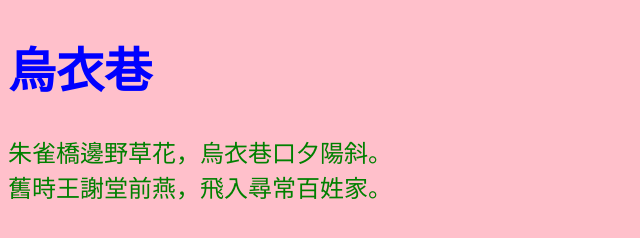
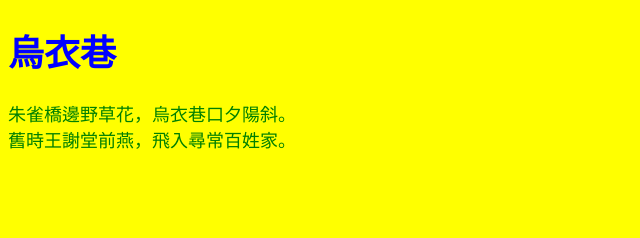
Before and after one commit to nobyun/696, a plain HTML site: page poem2.html in a window 1280 px wide. Shown: the whole page, without its empty margins (0-640 px from the left). Drawn offline with Linux system fonts and the light colour scheme.

Commit message:
Update poem2.html

```diff
--- a/poem2.html
+++ b/poem2.html
@@ -4,15 +4,15 @@
         <title>劉禹錫的《烏衣巷》</title>
         <style>
             body {
-                background-color: pink;
+                background-color: yellow;
             }
             h1 {
                 color: blue;
-                font-size: 48px;
+                font-size: 36px;
             }
             p {
                 color: green;
-                font-size: 24px;
+                font-size: 18px;
             }
         </style>
     </head>
```
